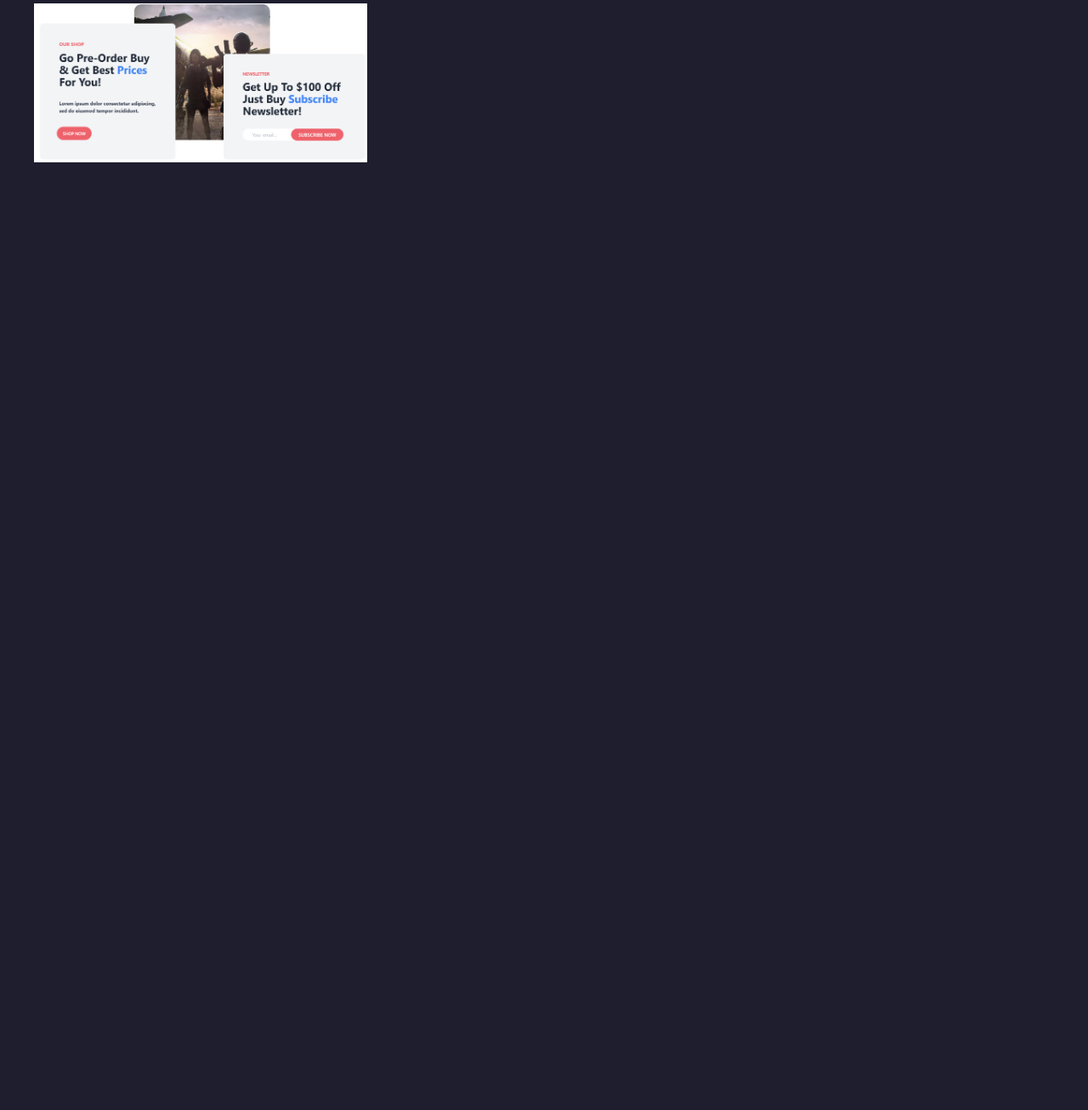
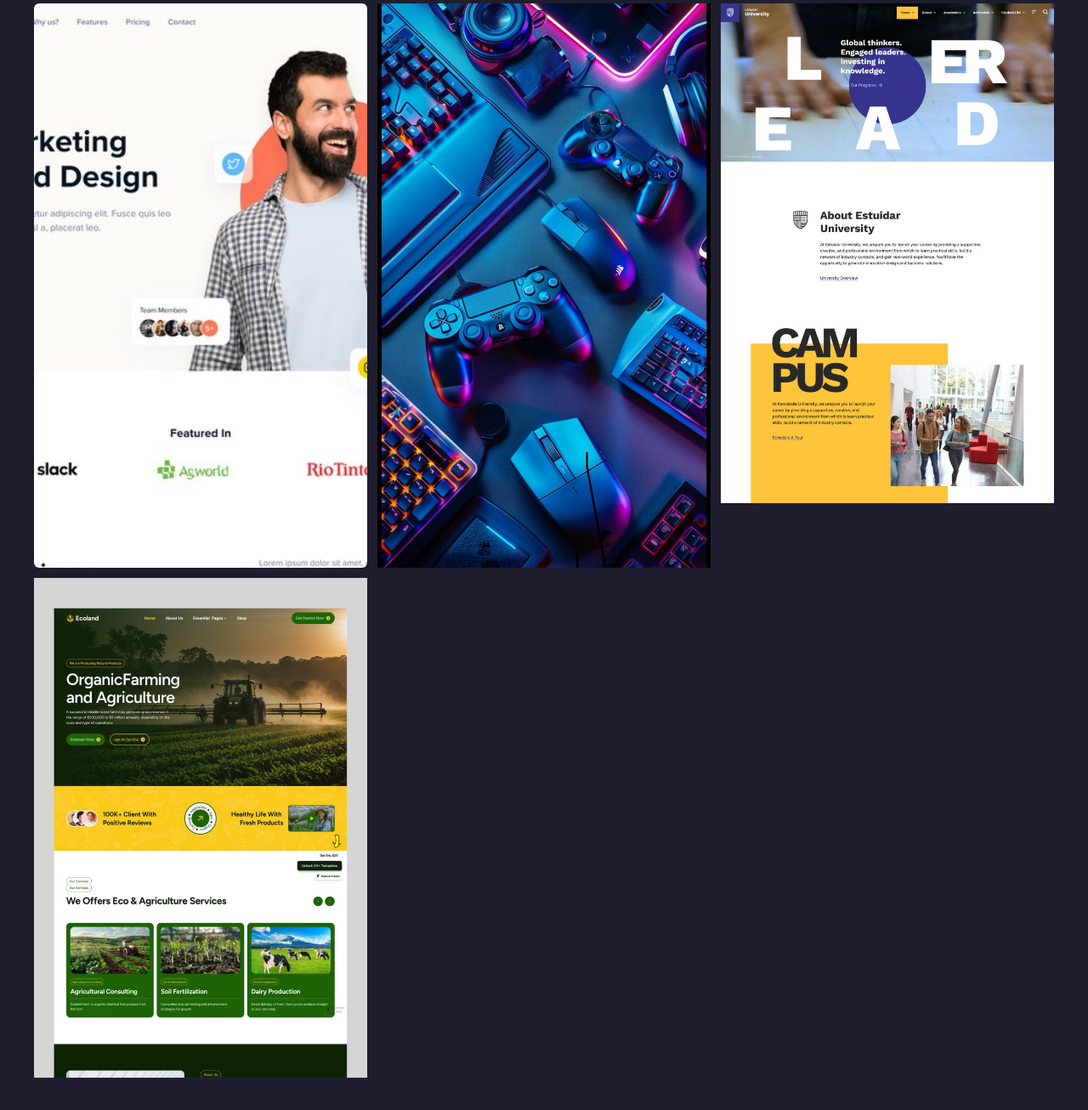
Before and after one commit to kelia01/Portfolio_website, a website: page index.html in a window 1280 px wide. Shown: the part 1766-3072 px from the top of the page at 85% size. Before the commit the page ends 2037 px from the top, so only its background shows below. Drawn offline with nearby package versions, Linux system fonts and the light colour scheme; files whose address does not match are found by name.

Commit message:
Add the overlapping div to my projects

```diff
--- a/index.html
+++ b/index.html
@@ -191,12 +191,36 @@
 <!--Projects-->
  <section class="bg-[#1E1E2F] py-20 px-10">
   <h2 class="text-5xl font-bold text-yellow-400 text-center mb-12">Projects</h2>
-  <div class="grid grid-cols-3 rounded-md gap-3">
+  <div class="grid grid-cols-3 gap-3">
+
+    <div class="relative group w-auto h-auto">
+      <img src="./img/dutch.png" alt="Project 1" class="w-full h-full object-cover block rounded-md" />
+
+      <!-- Hover Overlay -->
+      <div class="absolute inset-0 bg-blue-950 bg-opacity-80 text-white flex flex-col items-center justify-center text-center px-2 opacity-0 group-hover:opacity-100 transition duration-300 rounded-md">
+        <p class="text-md font-medium mb-2">Bauimeister, Berlin based company</p>
+        <a href="https://g8web-project-main.netlify.app/" class="text-yellow-400 underline">Visit site</a>
+      </div>
+    </div>
+
     <div class="relative">
-      <img src="c:/Users/HP/OneDrive/Documents/Capturegame1.PNG" alt="Project 1">
+      <img src="./img/game.png" alt="Project 1" class="">
 
+      <div class="absolute inset-0 bg-blue-950 bg-opacity-80 text-white flex flex-col items-center justify-center text-center px-2 opacity-0 group-hover:opacity-100 transition duration-300 rounded-md">
+        <p class="text-md font-medium mb-2">LugX gaming website</p>
+        <a href="https://nimble-phoenix-3ebb4a.netlify.app/" class="text-yellow-400 underline">Visit site</a>
+      </div>
+    </div>
+
+    <div class="relative">
+      <img src="./img/uni.png" alt="Project 1">
+    </div>
+
+    <div class="relative">
+      <img src="./img/agri.png" alt="Project 1">
     </div>
   </div>
 </section>
+
   </body>
 </html>
```
Also changed, not shown: output.css.
